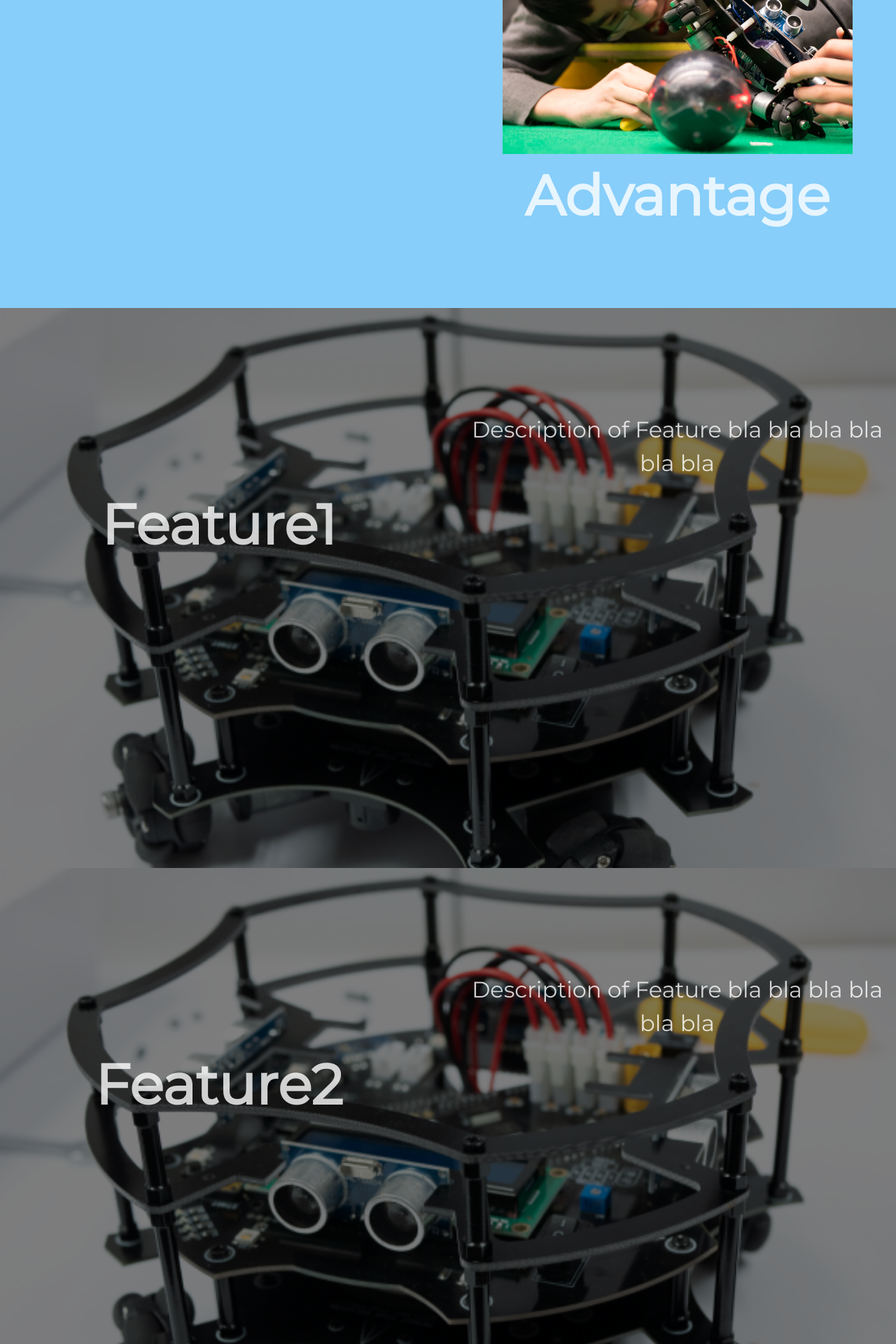
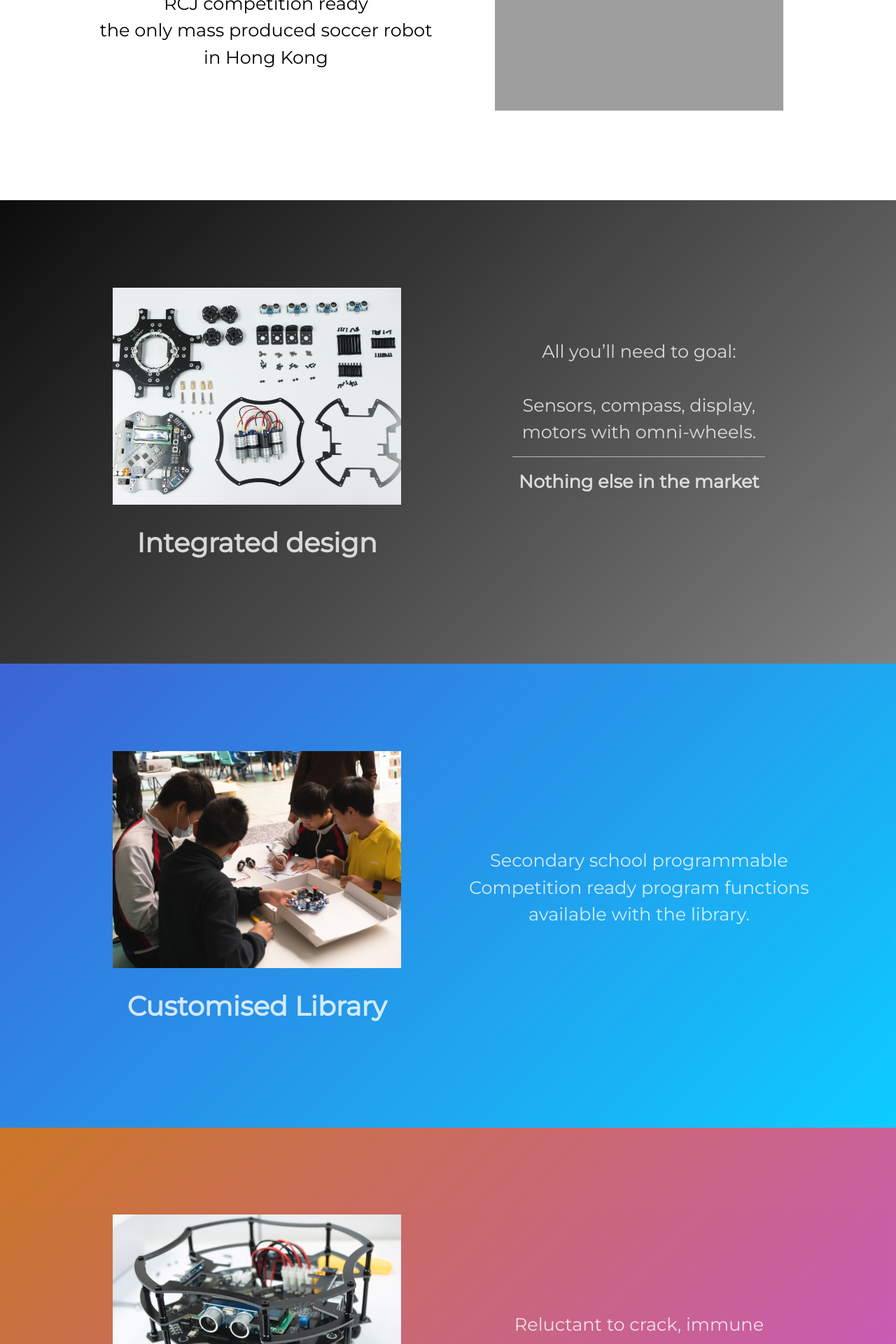
Before and after one commit to yykk7711/peanutking_website, a PHP site: page /product-pila.html in a window 1280 px wide. Shown: the part 1320-3240 px from the top of the page at 70% size. Run offline with PHP 8.4, Linux system fonts and the light colour scheme; grey boxes are pictures that could not be loaded.

Commit message:
changes in product pila

```diff
--- a/css/main.css
+++ b/css/main.css
@@ -267,7 +267,7 @@ h4{
 
 /* product page -----------------------------------------------------------------*/
 .banner {
-  padding: 0px 0px 200px;
+  padding: 0px 0px 10%;
   text-align: center;
   font-family: Montserrat;
   color: rgba(255,255,255,0.800000011920929);
@@ -506,32 +506,25 @@ h4{
   color:#ddd;
 }
 
-/* .pilaOverview1{
-  width: auto;
-  height: 800px;
-  text-align: center;
-  font-family: Montserrat;
-  background: linear-gradient(rgba(0,0,0,0.5),rgba(0,0,0,0.5)), url('../images/v201_585.png') no-repeat fixed;
-  background-attachment: fixed;
-  background-size: cover;
-
-  margin-top: auto;
-  margin-bottom: auto;
-
-  background-attachment: initial;
-  position: relative;
-} */
-
-.pilaOverview1{
+.pilaAdv{
   width:auto;
   height: auto;
   text-align: center;
   font-family: Montserrat;
-  background-color: rgba(135,206,250);
+  background-color: #fff;
+  color:black;
 }
 
+.pilaFeature1{
+  width:auto;
+  height: auto;
+  text-align: center;
+  font-family: Montserrat;
+  background-color: #333;
+  background: linear-gradient(135deg, #000 0%, #797979 100%);  opacity: 0.95;
+}
 
-.pilaOverview2{
+/* .pilaOverview3{
   width: auto;
   height: 800px;
   text-align: center;
@@ -539,78 +532,60 @@ h4{
   background: linear-gradient(rgba(0,0,0,0.5),rgba(0,0,0,0.5)), url('../images/v30_295.png') no-repeat fixed;
   background-attachment: fixed;
   background-size: cover;
-  /* padding: auto; */
   margin-top: auto;
   margin-bottom: auto;
-  /* background-position: center; */
   background-attachment: initial;
   position: relative;
+} */
+
+.pilaFeature2{
+  width:auto;
+  height: auto;
+  text-align: center;
+  font-family: Montserrat;
+  background: rgba(0, 202, 255, 1);
+  background: linear-gradient(135deg, rgba(0, 50, 200, 0.8) 0%, rgba(0, 202, 255, 1) 100%);  opacity: 0.95;
 }
 
-.pilaOverview3{
-  width: auto;
-  height: 800px;
+.pilaFeature3{
+  width:auto;
+  height: auto;
   text-align: center;
   font-family: Montserrat;
-  background: linear-gradient(rgba(0,0,0,0.5),rgba(0,0,0,0.5)), url('../images/v30_295.png') no-repeat fixed;
-  background-attachment: fixed;
-  background-size: cover;
-  /* padding: auto; */
-  margin-top: auto;
-  margin-bottom: auto;
-  /* background-position: center; */
-  background-attachment: initial;
-  position: relative;
-}
-
-.pilaOverview4{
-  width: auto;
-  height: 800px;
-  text-align: center;
-  font-family: Montserrat;
-  background: linear-gradient(rgba(0,0,0,0.5),rgba(0,0,0,0.5)), url('../images/v30_295.png') no-repeat fixed;
-  background-attachment: fixed;
-  background-size: cover;
-  /* padding: auto; */
-  margin-top: auto;
-  margin-bottom: auto;
-  /* background-position: center; */
-  background-attachment: initial;
-  position: relative;
+  background: #3d7a37;
+  background: linear-gradient(135deg, #c86f1a 0%, #c64dd1 100%);  opacity: 0.95;
 }
 
 .productTitle{
   position: relative;
-  top:250px;
-  left:0px;
-  font-size: 500%;
+  padding-top: 8%;
+  font-size: 3vw;
   font-weight:bold;
 }
 
 .productDes{
   position: relative;
-  top:150px;
-  left:0px;
-  font-size: 200%;
-  font-weight: lighter;
+  padding-top: 20%;
+  font-size: 2vw;
+  /* font-weight: lighter; */
 }
 
 .productSpec{
   background-color: #333;
   height: auto;
-  padding: 100px;
+  padding: 17%;
   color: #fff;
 }
 
 .productSpecTitle{
-  font-size: 240%;
+  font-size: 2vw;
   font-weight: bold;
 }
 
 .productSpecDes{
   color: #ccc;
-  padding-top:10px;
-  font-size: 120%
+  /* padding-top:10px; */
+  font-size: 1vw;
 }
 
 .productDl{
--- a/product-pila.html
+++ b/product-pila.html
@@ -93,8 +93,10 @@
 
   <div>
     <div class="row productBar">
-      <!-- <div class="col"></div>
-      <div class="col"></div> -->
+      <!-- <div class="col"></div> -->
+      <div class="col" style="text-align:left; padding-left: 50px;">
+        <a style="font-weight:bold; color:#ddd;">Robot PILA</a>
+      </div>
       <div class="col" style="text-align:right;">
         <nav>
         <a href="#overview" class="productBookmarks">Overview</a> |
@@ -106,72 +108,122 @@
   </div>
 
   <div class="banner pilaBanner">
-    <div class="productHeader">The slogan of the product</div>
+    <div class="productHeader">
+      <p style="font-size:4vw;">
+        HK local design
+        <br>RCJ competition ready
+        <br>Soccer robot
+      </p>
+    </div>
   </div>
 
-  <div id="overview" class="sectionDiv banner pilaOverview1">
-    <div class="row">
-      <div class="col productDes">Description of Advantage bla bla bla bla bla bla</div>
-      <div class="col productTitle" style="top:100px;">
-        <img src="images/v4_383.png" class="img-responsive productImg" alt="..." width="80%" height="auto">
-        <a width="80%" height="auto">Advantage</a>
+  <div id="overview" class="banner pilaAdv">
+    <div class="row justify-content-center">
+      <div class="col-5 productDes">
+        <p style="padding-left:5%;">
+          RCJ competition ready
+          <br>the only mass produced soccer robot in Hong Kong
+        </p>
+      </div>
+      <div class="col-5 productTitle">
+        <img src="images/competing_robots.jpg" class="img-responsive productImg" alt="..." width="80%" height="auto">
+        <!-- <p style="padding-top:5%;">Advantage</p> -->
       </div>
 
     </div>
   </div>
 
-  <div class="sectionDiv banner pilaOverview2">
-    <div class="row">
-      <div class="col productTitle">Feature1</div>
-      <div class="col productDes">Description of Feature bla bla bla bla bla bla</div>
+  <div class=" banner pilaFeature1">
+    <div class="row justify-content-center">
+      <div class="col-5 productTitle">
+        <img src="images/v3_0.png" class="img-responsive productImg" alt="..." width="80%" height="auto">
+        <p style="padding-top:5%;">Integrated design</p>
+      </div>
+      <div class="col-5 productDes" style="padding-top: 15%;">
+        <p>All you’ll need to goal:
+          <br><br>
+          Sensors, compass, display,
+          <br>motors with omni-wheels.
+          <hr color="#ccc" style="width:70%;">
+          <strong>Nothing else in the market</strong>
+        </p>
+      </div>
     </div>
   </div>
 
-  <div class="sectionDiv banner pilaOverview3">
-    <div class="row">
-      <div class="col productTitle">Feature2</div>
-      <div class="col productDes">Description of Feature bla bla bla bla bla bla</div>
+  <div class=" banner pilaFeature2">
+    <div class="row justify-content-center">
+      <div class="col-5 productTitle">
+        <img src="images/v4_363.png" class="img-responsive productImg" alt="..." width="80%" height="auto">
+        <p style="padding-top:5%;">Customised Library</p>
+      </div>
+      <div class="col-5 productDes">
+        <p>Secondary school programmable
+          <br>Competition ready program functions
+          <br>available with the library.
+        </p>
+      </div>
     </div>
   </div>
 
-  <div class="sectionDiv banner pilaOverview4">
-    <div class="row">
-      <div class="col productTitle">Feature3</div>
-      <div class="col productDes">Description of Feature bla bla bla bla bla bla</div>
+  <div class=" banner pilaFeature3">
+    <div class="row justify-content-center">
+      <div class="col-5 productTitle">
+        <img src="images/v3_1.png" class="img-responsive productImg" alt="..." width="80%" height="auto">
+        <p style="padding-top:5%;">Carbon Fibre Chassis</p>
+      </div>
+      <div class="col-5 productDes">
+        <p>Reluctant to crack, immune
+          <br>to drops and clashes
+          <br>Rings of supporting frame
+          <br>made of carbon fibre.
+        </p>
+      </div>
     </div>
   </div>
 
   <div id="spec" class="productSpec">
-    <div class="row" style="padding-bottom: 20px;">
+    <div class="row">
 
-      <div class="col productSpecTitle" style="font-size:400%;">Robot PILA
+      <div class="col productSpecTitle">
+        <p style="font-size:3vw;">Robot PILA</p>
         <hr color="#ccc">
       </div>
 
       <div class="w-100"></div>
 
-      <div class="col-5 productSpecTitle">The box contain:</div>
+      <div class="col-5 productSpecTitle">
+        <p>The box contains:</p>
+      </div>
       <div class="col-7 productSpecDes">
-        <a>dassafa;sj x1
+        <p>dassafa;sj x1
           <br>ssfjsads x1
           <br>sfasdjfei x1
+        </p>
         </a>
       </div>
     </div>
 
     <hr color="#ccc">
 
-    <div class="row" style="padding-bottom: 20px;">
-      <div class="col-5 productSpecTitle">Size and Weight:</div>
+    <div class="row">
+      <div class="col-5 productSpecTitle">
+          <p>Size and Weight:</p>
+      </div>
       <div class="col-7 productSpecDes">
-        10cm x 10cm x 10cm
+        <p>10cm x 10cm x 10cm
         <br>80g (The robot)
-        <br>100g (Including the weight of the box)
+        <br>100g (Including the weight of the box)</p>
       </div>
     </div>
 
     <hr color="#ccc">
 
+    <div class="row">
+      <div class="col-6">
+        <p>Customised integrated circuit, integrated sensors and drivers, carbon fibre chassis, high speed high torque motors, omni-wheels, compass module, LED lighting, bluetooth connectivity, LCD display, custom library.</p>
+      </div>
+    </div>
 
   </div>
 
```
